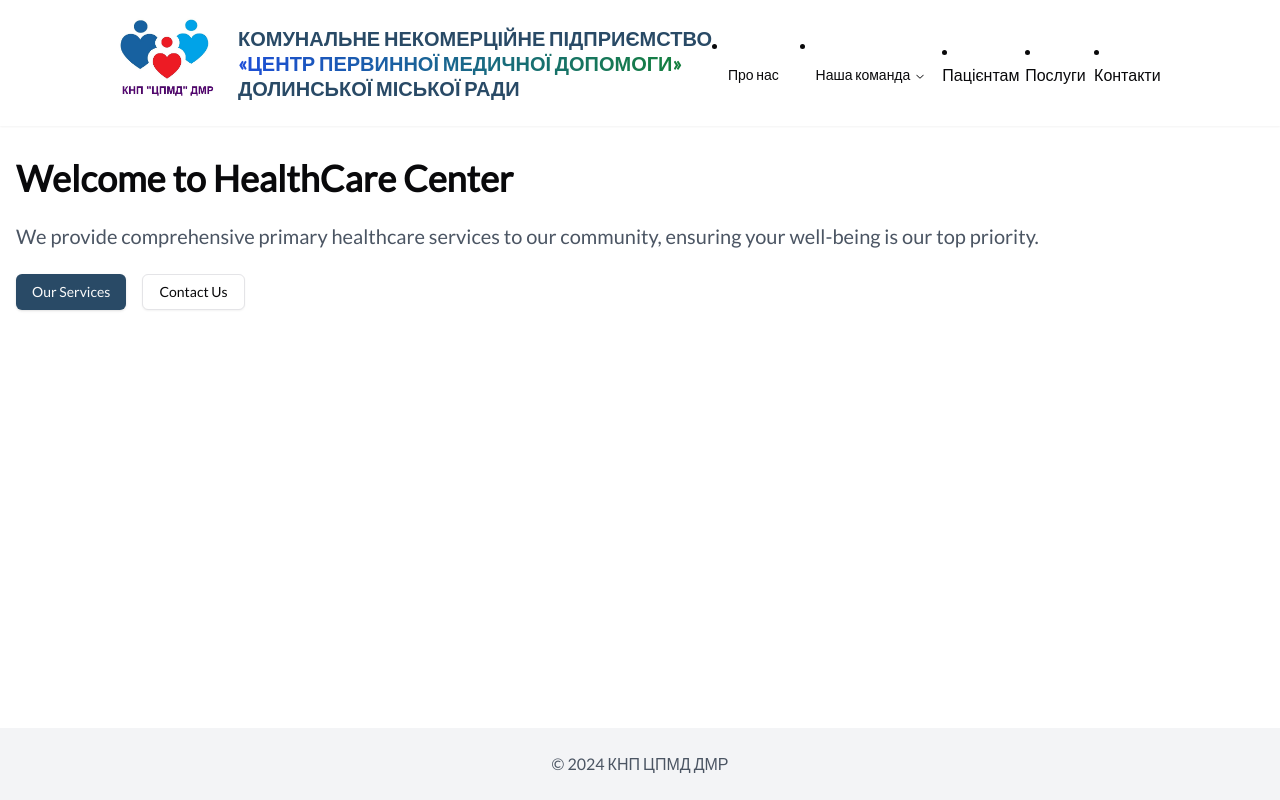
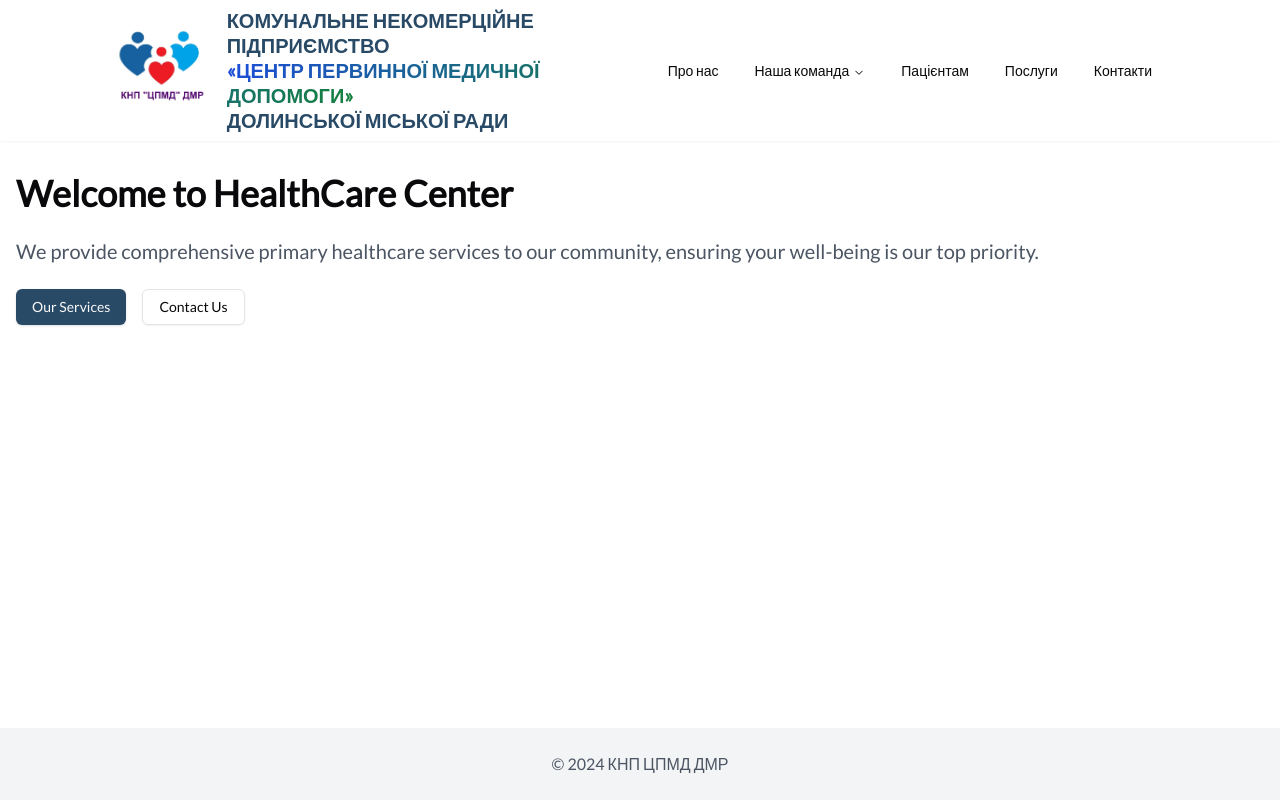
Before and after one commit to Andrew-Skoryk/knp_cpmd_dmr, a Next.js app: page / in a window 1280 px wide. Built offline with nearby package versions, Linux system fonts and the light colour scheme.

Commit message:
change: apply shadcn lib for all nav links

```diff
--- a/src/components/Header.tsx
+++ b/src/components/Header.tsx
@@ -6,6 +6,7 @@ import {
   NavigationMenuContent,
   NavigationMenuItem,
   NavigationMenuLink,
+  NavigationMenuList,
   NavigationMenuTrigger,
   navigationMenuTriggerStyle,
 } from './ui/navigation-menu';
@@ -37,37 +38,59 @@ const Header = () => {
         </div>
 
         <NavigationMenu>
+          <NavigationMenuList>
             <NavigationMenuItem>
-            <NavigationMenuLink
-              href="/about"
-              className={navigationMenuTriggerStyle()}
-            >
+              <Link href="/about" legacyBehavior passHref>
+                <NavigationMenuLink className={navigationMenuTriggerStyle()}>
                   Про нас
                 </NavigationMenuLink>
+              </Link>
             </NavigationMenuItem>
 
             <NavigationMenuItem>
               <NavigationMenuTrigger>Наша команда</NavigationMenuTrigger>
 
               <NavigationMenuContent>
-              <ul className="">
-                <li>Адміністрація</li>
-                <li>Лікарі</li>
+                <ul className="flex flex-col p-2 text-center">
+                  <li>
+                    <NavigationMenuLink asChild>
+                      <Link href="/">Адміністрація</Link>
+                    </NavigationMenuLink>
+                  </li>
+
+                  <li>
+                    <NavigationMenuLink asChild>
+                      <Link href="/">лікарі</Link>
+                    </NavigationMenuLink>
+                  </li>
                 </ul>
               </NavigationMenuContent>
             </NavigationMenuItem>
 
             <NavigationMenuItem>
-            <NavigationMenuLink href="/">Пацієнтам</NavigationMenuLink>
+              <Link href="/" legacyBehavior passHref>
+                <NavigationMenuLink className={navigationMenuTriggerStyle()}>
+                  Пацієнтам
+                </NavigationMenuLink>
+              </Link>
             </NavigationMenuItem>
 
             <NavigationMenuItem>
-            <NavigationMenuLink href="/services">Послуги</NavigationMenuLink>
+              <Link href="/services" legacyBehavior passHref>
+                <NavigationMenuLink className={navigationMenuTriggerStyle()}>
+                  Послуги
+                </NavigationMenuLink>
+              </Link>
             </NavigationMenuItem>
 
             <NavigationMenuItem>
-            <NavigationMenuLink href="/contact">Контакти</NavigationMenuLink>
+              <Link href="/contact" legacyBehavior passHref>
+                <NavigationMenuLink className={navigationMenuTriggerStyle()}>
+                  Контакти
+                </NavigationMenuLink>
+              </Link>
             </NavigationMenuItem>
+          </NavigationMenuList>
         </NavigationMenu>
       </div>
     </header>
```
Lines whose indentation alone changed are shown as unchanged.
